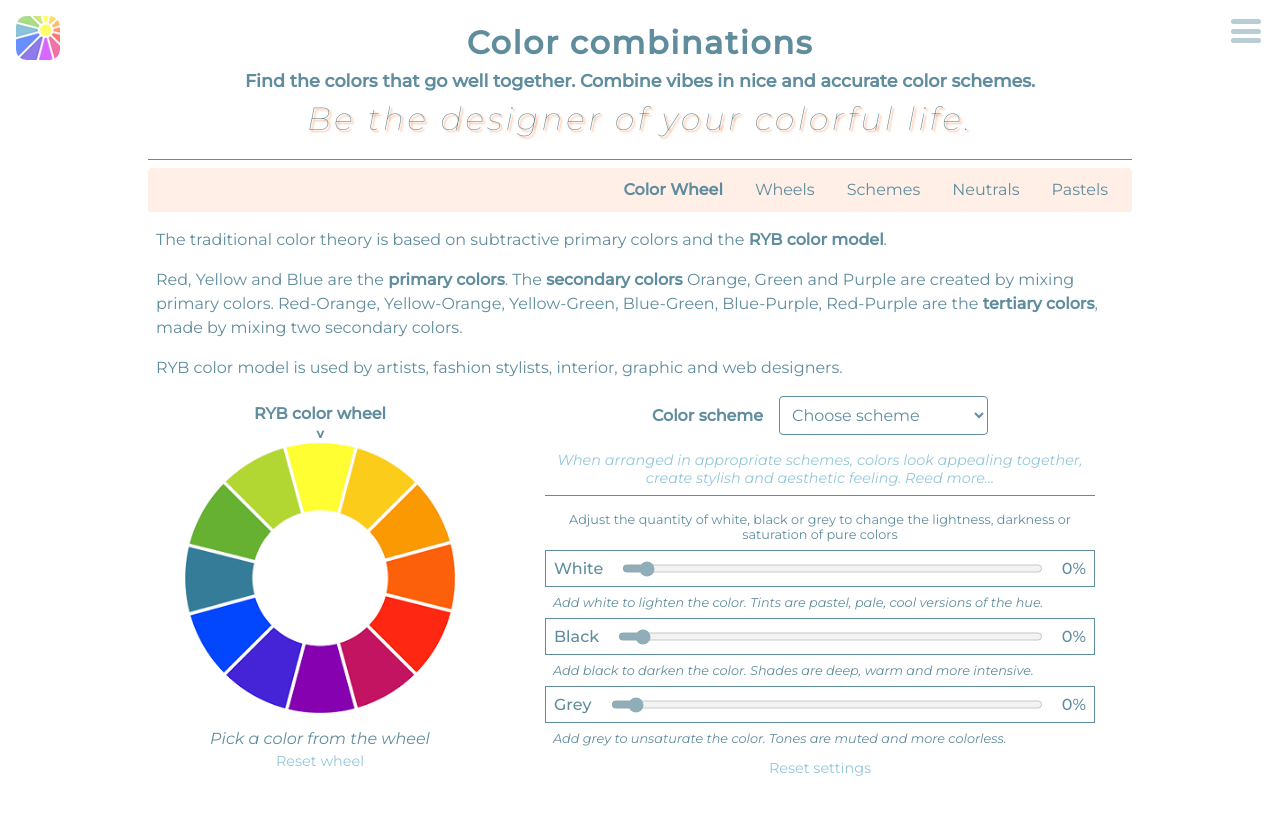
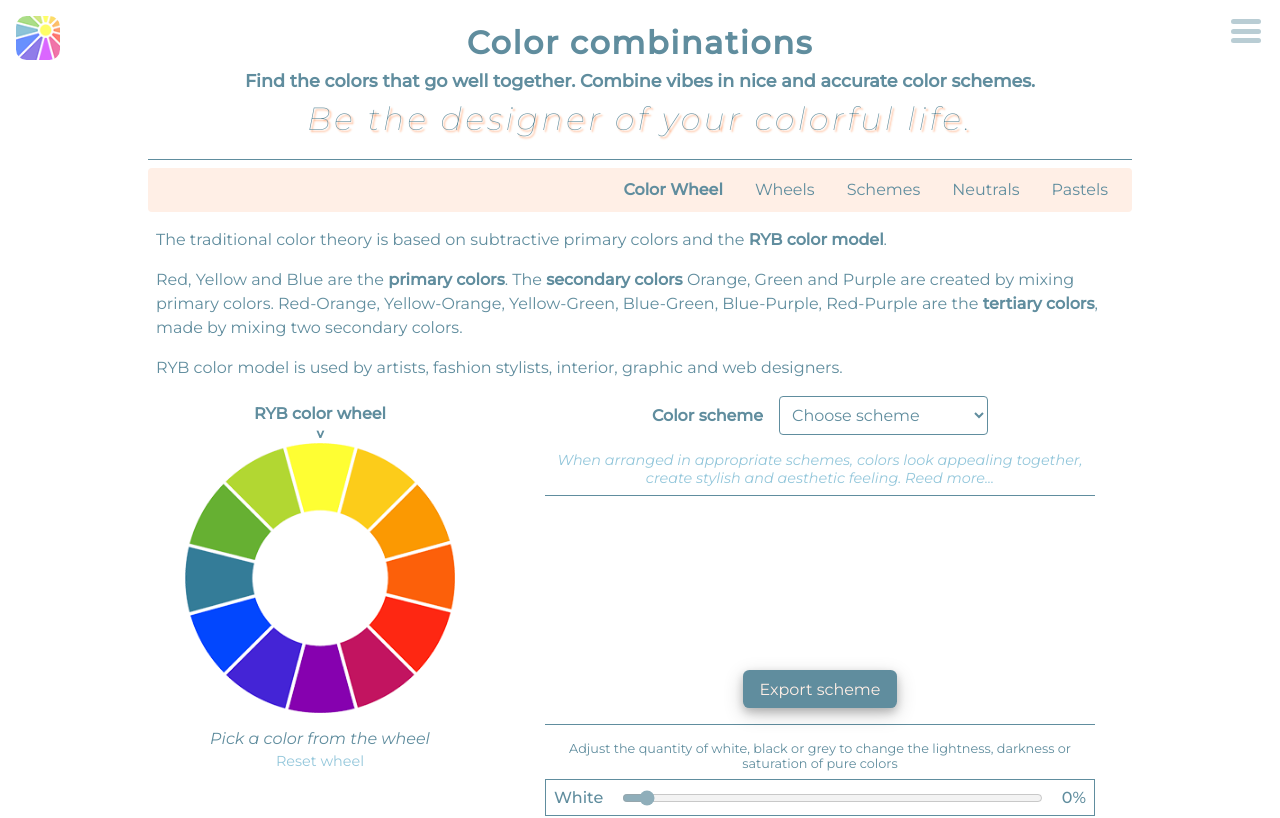
Before and after one commit to MiglenaPencheva/color-palettes-react, a React (Create React App) app: page /combinations/color-wheel in a window 1280 px wide. Shown: the top 818 px of the page. Built offline with nearby package versions, Linux system fonts and the light colour scheme; no server answers.

Commit message:
display flex

```diff
--- a/public/styles/03-components/colorPicker.css
+++ b/public/styles/03-components/colorPicker.css
@@ -270,7 +270,7 @@ hr {
 /******* result section **********************************************/
 
 #resultSection {
-    display: none;
+    display: flex;
     width: 100%;
     flex-wrap: wrap;
     justify-content: center;
--- a/src/components/ColorPickerPage/SwatchesCard.js
+++ b/src/components/ColorPickerPage/SwatchesCard.js
@@ -32,8 +32,8 @@ const SwatchesCard = () => {
     };
 
     function pixelateImage(e) {
-        const resultSection = document.getElementById('resultSection');
-        resultSection.style.display = 'flex';
+        // const resultSection = document.getElementById('resultSection');
+        // resultSection.style.display = 'flex';
 
         const canvas = document.getElementById('pixelatedImageCanvas');
         const context = canvas.getContext('2d');
```
